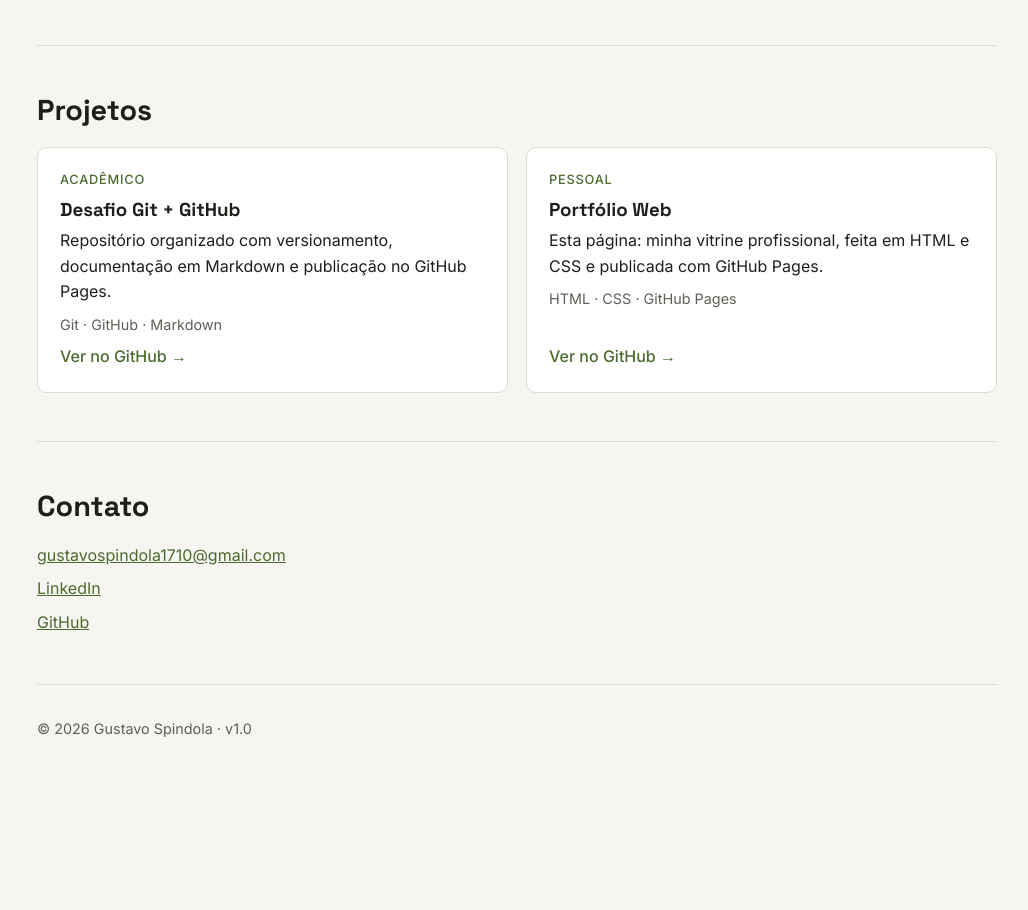
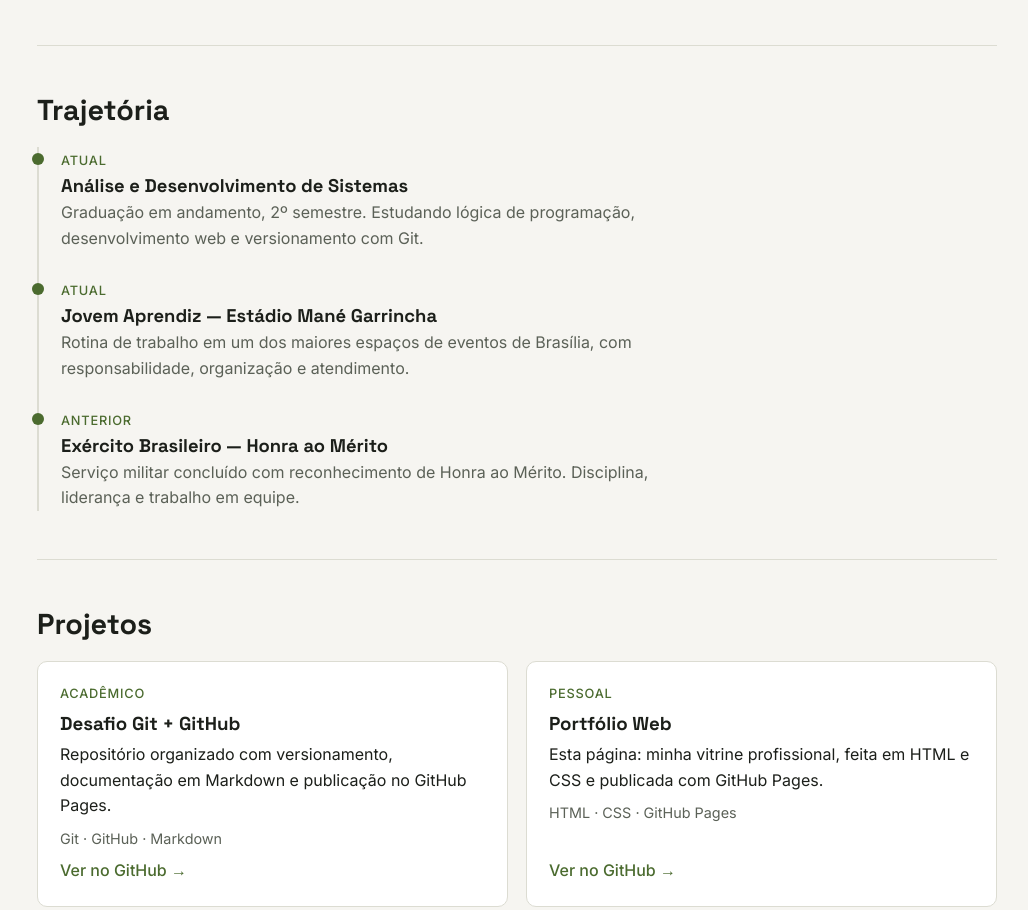
Before and after one commit to Gust4voRSS/portfolioHUB, a plain HTML site: page index.html in a window 1280 px wide. Shown: the part 730-1640 px from the top of the page, without its empty margins (123-1151 px from the left). Before the commit the page ends 1502 px from the top, so only its background shows below. Drawn offline with Linux system fonts and the light colour scheme.

Commit message:
feat: seção de trajetória, link do LinkedIn e modo escuro no site

```diff
--- a/assets/style.css
+++ b/assets/style.css
@@ -7,6 +7,20 @@
   --accent-ink: #ffffff;
   --border: #dcdcd2;
 }
+
+@media (prefers-color-scheme: dark) {
+  :root {
+    --bg: #151713;
+    --surface: #1e211b;
+    --text: #e8e9e3;
+    --muted: #a3a89c;
+    --accent: #9cc46f;
+    --accent-ink: #151713;
+    --border: #33372e;
+  }
+}
+
+html { scroll-behavior: smooth; }
 
 * { box-sizing: border-box; margin: 0; padding: 0; }
 
@@ -49,11 +63,22 @@ a { color: var(--accent); }
 .card .stack { color: var(--muted); font-size: .9rem; }
 .card a { margin-top: auto; font-weight: 500; text-decoration: none; }
 
+.linha { list-style: none; border-left: 2px solid var(--border); padding-left: 22px; display: grid; gap: 26px; }
+.linha li { position: relative; }
+.linha li::before { content: ""; position: absolute; left: -29px; top: 6px; width: 12px; height: 12px; border-radius: 50%; background: var(--accent); }
+.linha h3 { font-size: 1.15rem; margin: 2px 0 4px; }
+.linha p { color: var(--muted); max-width: 60ch; }
+.quando { font-size: .8rem; text-transform: uppercase; letter-spacing: .06em; color: var(--accent); font-weight: 500; }
+
+.card { transition: transform .15s ease, border-color .15s ease; }
+.card:hover { transform: translateY(-3px); border-color: var(--accent); }
+
 .contatos { list-style: none; display: grid; gap: 8px; }
 
 .rodape { padding: 32px 0; color: var(--muted); font-size: .9rem; border-top: 1px solid var(--border); }
 
 @media (max-width: 560px) {
-  .nav ul { gap: 14px; font-size: .9rem; }
+  .nav { flex-direction: column; gap: 10px; }
+  .nav ul { gap: 14px; font-size: .9rem; flex-wrap: wrap; justify-content: center; }
   .hero { padding: 56px 0 40px; }
 }
--- a/index.html
+++ b/index.html
@@ -15,6 +15,7 @@
       <a href="#" class="logo">GS<span>.</span></a>
       <ul>
         <li><a href="#sobre">Sobre</a></li>
+        <li><a href="#trajetoria">Trajetória</a></li>
         <li><a href="#projetos">Projetos</a></li>
         <li><a href="#contato">Contato</a></li>
       </ul>
@@ -29,12 +30,34 @@
       <div class="acoes">
         <a class="btn" href="#projetos">Ver projetos</a>
         <a class="btn btn-sec" href="https://github.com/Gust4voRSS" target="_blank" rel="noopener">GitHub</a>
+        <a class="btn btn-sec" href="https://www.linkedin.com/in/gustavo-rodrigues-sousa-spindola-3925353b5/" target="_blank" rel="noopener">LinkedIn</a>
       </div>
     </section>
 
     <section id="sobre" class="container secao">
       <h2>Sobre mim</h2>
       <p>Curso o segundo semestre de Análise e Desenvolvimento de Sistemas. Passei pelo Exército, de onde saí com Honra ao Mérito, e hoje sou Jovem Aprendiz no Estádio Mané Garrincha. Estou montando meu portfólio com projetos acadêmicos e pessoais, todos versionados com Git.</p>
+    </section>
+
+    <section id="trajetoria" class="container secao">
+      <h2>Trajetória</h2>
+      <ol class="linha">
+        <li>
+          <span class="quando">Atual</span>
+          <h3>Análise e Desenvolvimento de Sistemas</h3>
+          <p>Graduação em andamento, 2º semestre. Estudando lógica de programação, desenvolvimento web e versionamento com Git.</p>
+        </li>
+        <li>
+          <span class="quando">Atual</span>
+          <h3>Jovem Aprendiz — Estádio Mané Garrincha</h3>
+          <p>Rotina de trabalho em um dos maiores espaços de eventos de Brasília, com responsabilidade, organização e atendimento.</p>
+        </li>
+        <li>
+          <span class="quando">Anterior</span>
+          <h3>Exército Brasileiro — Honra ao Mérito</h3>
+          <p>Serviço militar concluído com reconhecimento de Honra ao Mérito. Disciplina, liderança e trabalho em equipe.</p>
+        </li>
+      </ol>
     </section>
 
     <section id="projetos" class="container secao">
@@ -68,7 +91,7 @@
   </main>
 
   <footer class="container rodape">
-    <p>© 2026 Gustavo Spindola · v1.0</p>
+    <p>© 2026 Gustavo Spindola · v1.1 · <a href="https://github.com/Gust4voRSS/PortfolioHUB" target="_blank" rel="noopener">código-fonte</a></p>
   </footer>
 </body>
 </html>
```
